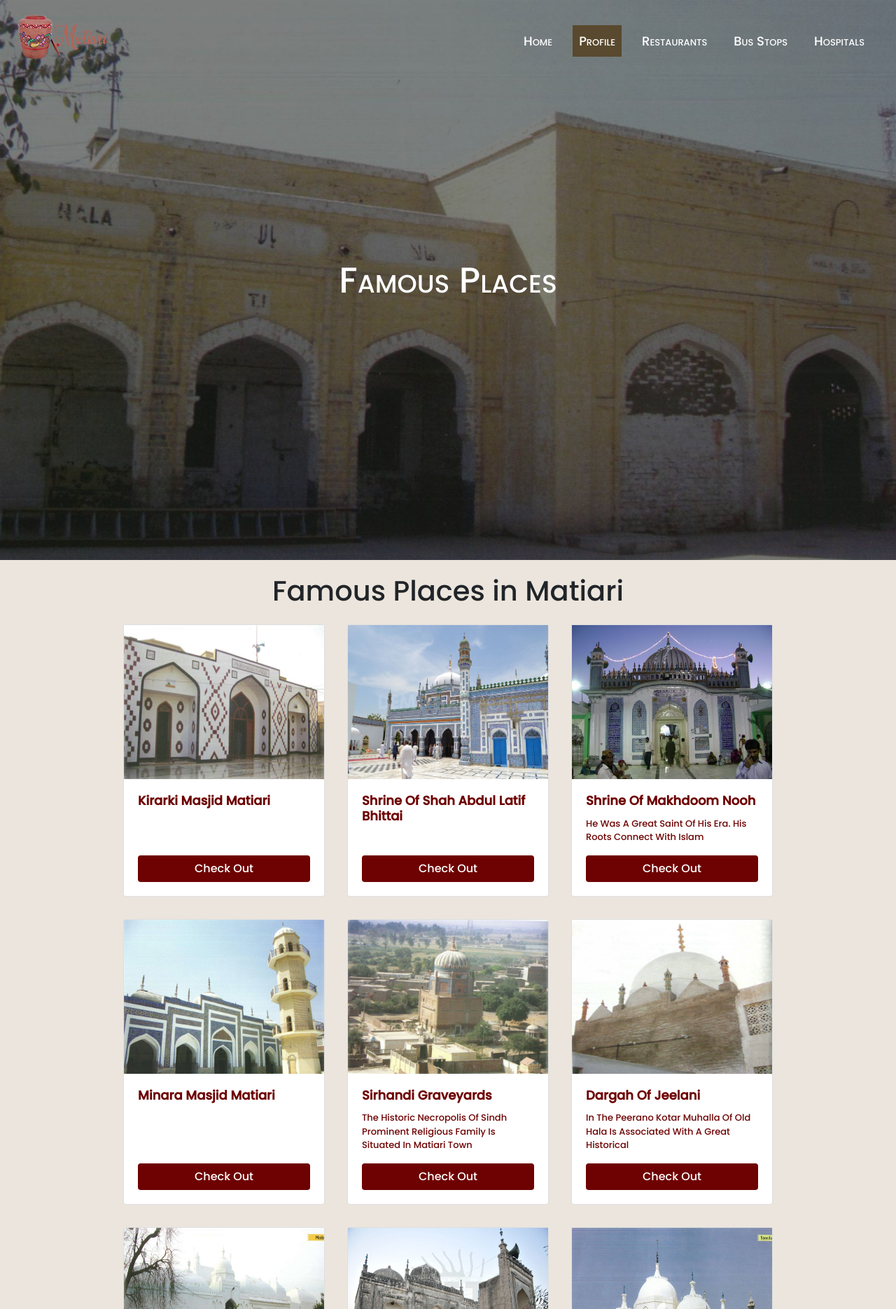
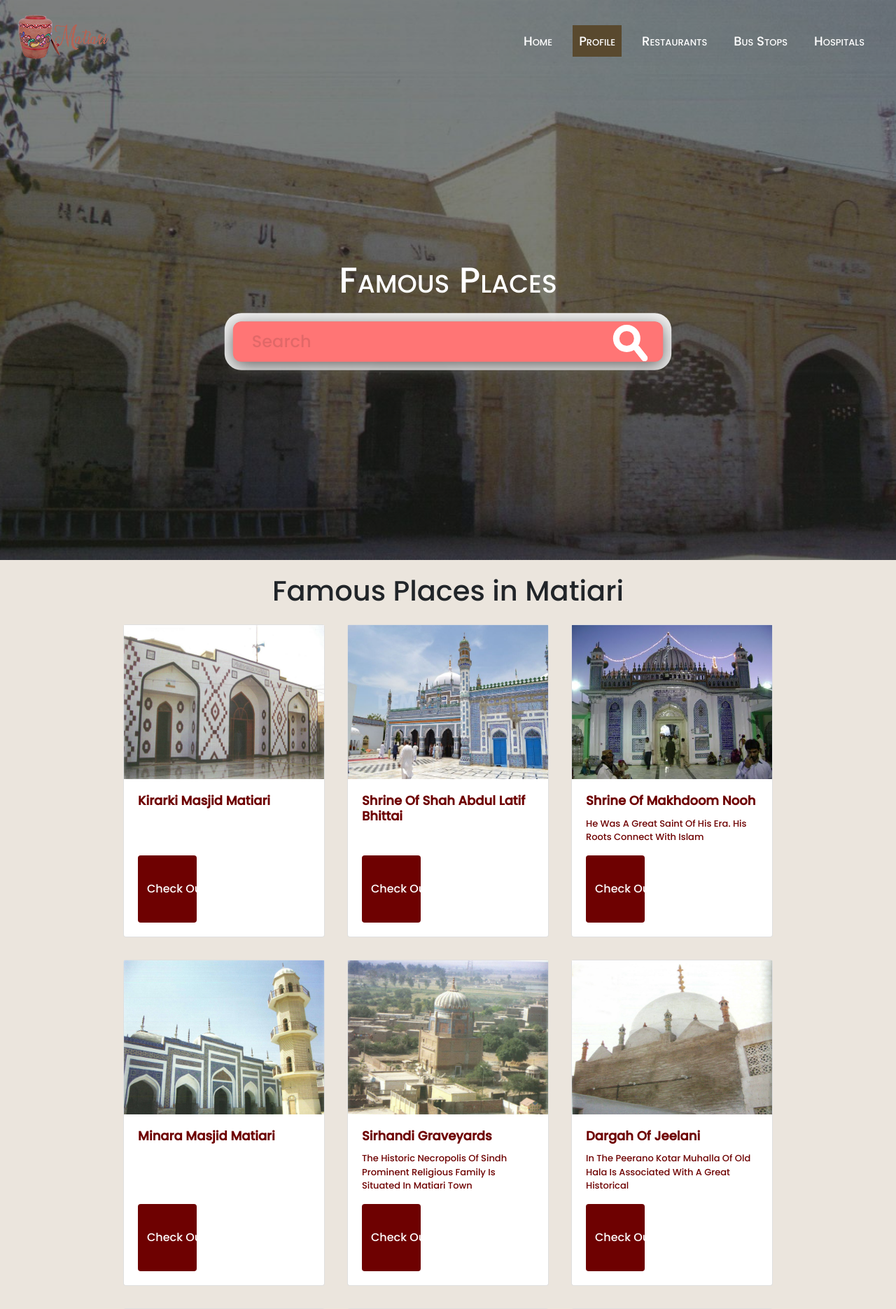
Before and after one commit to RashmikaLakshan/ExploreMatiari-HCI, a PHP site: page /famousplaces.html in a window 1280 px wide. Shown: the top 1870 px of the page at 70% size. Run offline with PHP 8.4, Linux system fonts and the light colour scheme; some libraries are stand-ins or nearby versions.

Commit message:
Add search bar to Famous places page

```diff
--- a/css/style.css
+++ b/css/style.css
@@ -344,3 +344,140 @@ a.active {
 .icon-color:hover{
   color: red;
 }
+
+.tb{
+    display: table;
+    width: 100%;
+}
+
+.td{
+    display: table-cell;
+    vertical-align: middle;
+}
+
+input, button{
+    color: #fff;
+    font-family: Nunito;
+    padding: 0;
+    margin: 0;
+    border: 0;
+    background-color: transparent;
+}
+
+#cover{
+    position: absolute;
+    top: 55%;
+    left: 0;
+    right: 0;
+    width: 80%;
+    padding: 0px 35px;
+    margin: 0px auto;
+    background-color: #ff7575;
+    border-radius: 20px;
+    box-shadow: 0 10px 40px #646464, 0 0 0 20px #ffffffeb;
+    transform: scale(0.6);
+}
+
+@media screen and (max-width: 768px) {
+  #cover{
+    width: 100%;
+  }
+}
+
+input[type="text"]{
+    width: 100%;
+    height: 60px;
+    font-size: 40px;
+    line-height: 1;
+    padding-left: 10px;
+}
+
+input[type="text"]::placeholder{
+    color: #e16868;
+}
+
+#s-cover{
+    width: 1px;
+    padding-left: 35px;
+}
+
+button{
+    position: relative;
+    display: block;
+    width: 84px;
+    height: 96px;
+    cursor: pointer;
+}
+
+#s-circle{
+    position: relative;
+    top: -8px;
+    left: 0;
+    width: 65px;
+    height: 65px;
+    margin-top: 0;
+    border-width: 15px;
+    border: 15px solid #fff;
+    background-color: transparent;
+    border-radius: 50%;
+    transition: 0.5s ease all;
+}
+
+button span{
+    position: absolute;
+    top: 68px;
+    left: 43px;
+    display: block;
+    width: 45px;
+    height: 15px;
+    background-color: transparent;
+    border-radius: 10px;
+    transform: rotateZ(52deg);
+    transition: 0.5s ease all;
+}
+
+button span:before, button span:after{
+    content: '';
+    position: absolute;
+    bottom: 0;
+    right: 0;
+    width: 45px;
+    height: 15px;
+    background-color: #fff;
+    border-radius: 10px;
+    transform: rotateZ(0);
+    transition: 0.5s ease all;
+}
+
+#s-cover:hover #s-circle{
+    top: -1px;
+    width: 67px;
+    height: 15px;
+    border-width: 0;
+    background-color: #fff;
+    border-radius: 20px;
+}
+
+#s-cover:hover span{
+    top: 50%;
+    left: 56px;
+    width: 25px;
+    margin-top: -9px;
+    transform: rotateZ(0);
+}
+
+#s-cover:hover button span:before{
+    bottom: 11px;
+    transform: rotateZ(52deg);
+}
+
+#s-cover:hover button span:after{
+    bottom: -11px;
+    transform: rotateZ(-52deg);
+}
+
+#s-cover:hover button span:before, #s-cover:hover button span:after{
+    right: -6px;
+    width: 40px;
+    background-color: #fff;
+}
--- a/famousplaces.html
+++ b/famousplaces.html
@@ -47,14 +47,14 @@
   </head>
 
   <body>
-    <!-- Header and Nav -->
+
     <header>
       <nav class="navbar fixed-top navbar-expand-md navbar-default">
         <a href="#" class="navbar-brand"><img src="images/index/logo.png"></a>
 
         <button class="navbar-toggler toggler-example" type="button" data-toggle="collapse" data-target="#navbarCollapse"
-        aria-controls="navbarSupportedContent1" aria-expanded="false" aria-label="Toggle navigation"><span class="dark-blue-text"><i
-            class="fas fa-bars fa-1x"></i></span></button>
+        aria-controls="navbarSupportedContent1" aria-expanded="false" aria-label="Toggle navigation"><i
+        class="fas fa-bars fa-1x dark-blue-text"></i></button>
 
         <div class="collapse navbar-collapse" id="navbarCollapse">
             <div class="navbar-nav ml-auto" style="font-variant: small-caps; ">
@@ -65,296 +65,37 @@
                 <a href="hospitals.html" class="nav-item nav-link navFont">Hospitals</a>
             </div>
         </div>
-    </nav>
-      <!-- // Header and Nav -->
+      </nav>
 
-      <!-- Title heading -->
       <div class="title">
         <span class="heading">Famous Places</span>
       </div>
+
+      <div id="cover">
+          <div class="tb">
+            <div class="td"><input class="searchInput"  id="myInput" type="text" placeholder="Search" required></div>
+            <div class="td" id="s-cover">
+              <button id="searchButton" type="submit">
+                <div id="s-circle"></div>
+                <span></span>
+              </button>
+            </div>
+          </div>
+      </div>
+
     </header>
-    <!-- // Title heading -->
 
-    <!-- PAGE WRAPPER -->
     <div class="page-wrapper" >
       <div class="history d-flex justify-content-center">
         <h1 class="history-heading1 text-center" >Famous Places in Matiari</h1>
         <hr />
       </div>
-      <!-- IMAGE GALLERY -->
-      <!-- <div class="image-gallery"> -->
-
-        <!-- IMAGE -->
-        <!-- <div class="responsive">
-          <div class="gallery">
-            <a href="images/famousplaces/masjidKirarki.jpg" target="_blank"
-              ><img
-                width="200"
-                height="200"
-                src="images/famousplaces/masjidKirarki.jpg"
-                alt="Kirarki Masjid Matiari"
-                title="Kirarki Masjid Matiari"
-            /></a>
-            <div class="des"><strong>Kirarki Masjid Matiari</strong></div>
-          </div>
-        </div> -->
-        <!-- // IMAGE -->
-        <!-- IMAGE -->
-        <!-- <div class="responsive">
-          <div class="gallery">
-            <a
-              href="images/famousplaces/shrineShahAbdulLatif.jpg"
-              target="_blank"
-              ><img
-                width="200"
-                height="200"
-                src="images/famousplaces/shrineShahAbdulLatif.jpg"
-                alt="Shrine of Shah Abdul Latif Bhittai"
-                title="Shrine of Shah Abdul Latif Bhittai"
-            /></a>
-            <div class="des">
-              <strong>Shrine of Shah Abdul Latif Bhittai</strong>
-            </div>
-          </div>
-        </div> -->
-        <!-- IMAGE -->
-        <!-- <div class="responsive">
-          <div class="gallery">
-            <a href="images/famousplaces/shrineMakhdoomNooh.jpg" target="_blank"
-              ><img
-                width="200"
-                height="200"
-                src="images/famousplaces/shrineMakhdoomNooh.jpg"
-                alt="Shrine of Makhdoom Nooh"
-                title="Shrine of Makhdoom Nooh"
-            /></a>
-            <div class="des">
-              <strong>Shrine of Hazrat Makhdoom Sarwar Nooh (RA)</strong>, he
-              was a great saint of his era. His roots connect with Islam
-            </div>
-          </div>
-        </div> -->
-        <!-- // IMAGE -->
-        <!-- IMAGE -->
-        <!-- <div class="responsive">
-          <div class="gallery">
-            <a href="images/famousplaces/masjidMinara.jpg" target="_blank"
-              ><img
-                width="200"
-                height="200"
-                src="images/famousplaces/masjidMinara.jpg"
-                alt="Minara Masjid Matiari"
-                title="Minara Masjid Matiari"
-            /></a>
-            <div class="des"><strong>Minara Masjid Matiari</strong></div>
-          </div>
-        </div> -->
-        <!-- // IMAGE -->
-        <!-- IMAGE -->
-        <!-- <div class="responsive">
-          <div class="gallery">
-            <a href="images/famousplaces/graveyardSirhari.jpg" target="_blank"
-              ><img
-                width="200"
-                height="200"
-                src="images/famousplaces/graveyardSirhari.jpg"
-                alt="Sirhandi Graveyards"
-                title="Sirhandi Graveyards"
-            /></a>
-            <div class="des">
-              <strong>Sirhandi Graveyards</strong>, the historic necropolis of
-              Sindh prominent religious family is situated in Matiari town
-            </div>
-          </div>
-        </div> -->
-        <!-- // IMAGE -->
-        <!-- IMAGE -->
-        <!-- <div class="responsive">
-          <div class="gallery">
-            <a href="images/famousplaces/shrineJeelani.jpg" target="_blank"
-              ><img
-                width="200"
-                height="200"
-                src="images/famousplaces/shrineJeelani.jpg"
-                alt="Jeelani Shrine"
-                title="Jeelani Shrine"
-            /></a>
-            <div class="des">
-              The <strong> Dargah of Jeelani</strong> in the Peerano Kotar
-              Muhalla of Old Hala is associated with a great historical
-              significance
-            </div>
-          </div>
-        </div> -->
-        <!-- // IMAGE -->
-        <!-- IMAGE -->
-        <!-- <div class="responsive">
-          <div class="gallery">
-            <a href="images/famousplaces/templecomplex.jpg" target="_blank"
-              ><img
-                width="200"
-                height="200"
-                src="images/famousplaces/templecomplex.jpg"
-                alt="Odero Lal Temple Complex"
-                title="Odero Lal Temple Complex"
-            /></a>
-            <div class="des">
-              <strong>Odero Lal Temple Complex</strong> is more than a temple:
-              it is centuries old sanctuary for Hindus and Muslims
-            </div>
-          </div>
-        </div> -->
-        <!-- // IMAGE -->
-        <!-- IMAGE -->
-        <!-- <div class="responsive">
-          <div class="gallery">
-            <a href="images/famousplaces/tombsTalpurs.jpg" target="_blank"
-              ><img
-                width="200"
-                height="200"
-                src="images/famousplaces/tombsTalpurs.jpg"
-                alt="Talpur Tombs"
-                title="Talpur Tombs"
-            /></a>
-            <div class="des">
-              <strong>Tombs of Talpurs</strong>, Khudabad, near Hala was once
-              the capital of the Talpurs before they moved to Hyderabad,
-            </div>
-          </div>
-        </div> -->
-        <!-- // IMAGE -->
-        <!-- IMAGE -->
-        <!-- <div class="responsive">
-          <div class="gallery">
-            <a href="images/famousplaces/masjidSaeedabad.jpg" target="_blank"
-              ><img
-                width="200"
-                height="200"
-                src="images/famousplaces/masjidSaeedabad.jpg"
-                alt="Saeedabad Mosque"
-                title="Saeedabad Mosque"
-            /></a>
-            <div class="des">
-              <strong>Saeedabad Ancient Mosques</strong>, there are two ancient
-              mosques of identical shape (three domed), size and the age are
-              situated in new and the old Saeedabad localities
-            </div>
-          </div>
-        </div> -->
-        <!-- // IMAGE -->
-        <!-- IMAGE -->
-        <!-- <div class="responsive">
-          <div class="gallery">
-            <a href="images/famousplaces/saeedabadprison.jpg" target="_blank"
-              ><img
-                width="200"
-                height="200"
-                src="images/famousplaces/saeedabadprison.jpg"
-                alt="Saeedabad Monument"
-                title="Saeedabad Monument"
-            /></a>
-            <div class="des">
-              <strong>Saeedabad Monument (1928)</strong>, hardly very few
-              architectural monuments of colonial period could have managed
-              their existence
-            </div>
-          </div>
-        </div> -->
-        <!-- // IMAGE -->
-        <!-- IMAGE -->
-        <!-- <div class="responsive">
-          <div class="gallery">
-            <a href="images/famousplaces/saeedabadprison2.jpg" target="_blank"
-              ><img
-                width="200"
-                height="200"
-                src="images/famousplaces/saeedabadprison2.jpg"
-                alt="Saeedabad Prison "
-                title="Saeedabad Prison"
-            /></a>
-            <div class="des"><strong> Saeedabad Prison (1928) </strong></div>
-          </div>
-        </div> -->
-        <!-- // IMAGE -->
-        <!-- IMAGE -->
-        <!-- <div class="responsive">
-          <div class="gallery">
-            <a href="images/famousplaces/pirjhando.jpg" target="_blank"
-              ><img
-                width="200"
-                height="200"
-                src="images/famousplaces/pirjhando.jpg"
-                alt="Pir Jhando"
-                title="Pir Jhando"
-            /></a>
-            <div class="des">
-              <strong>Pir Jhando villages</strong> in Saeedabad taluka had been
-              one of the prominent and prestigious centres
-            </div>
-          </div>
-        </div> -->
-        <!-- // IMAGE -->
-        <!-- IMAGE -->
-        <!-- <div class="responsive">
-          <div class="gallery">
-            <a href="images/famousplaces/shrineHashim.jpg" target="_blank"
-              ><img
-                width="200"
-                height="200"
-                src="images/famousplaces/shrineHashim.jpg"
-                alt="Shrine of Sakhi Syed Hashim Shah Badshah"
-                title="Shrine of Sakhi Syed Hashim Shah Badshah"
-            /></a>
-            <div class="des">
-              <strong>Shrine of Sakhi Syed Hashim Shah Badshah</strong>
-            </div>
-          </div>
-        </div> -->
-        <!-- // IMAGE -->
-        <!-- IMAGE -->
-        <!-- <div class="responsive">
-          <div class="gallery">
-            <a href="images/famousplaces/masjidJamia.jpg" target="_blank"
-              ><img
-                width="200"
-                height="200"
-                src="images/famousplaces/masjidJamia.jpg"
-                alt="Jamia Masjid Matiari"
-                title="Jamia Masjid Matiari"
-            /></a>
-            <div class="des"><strong>Jamia Masjid Matiari</strong></div>
-          </div>
-        </div> -->
-        <!-- // IMAGE -->
-        <!-- IMAGE -->
-        <!-- <div class="responsive">
-          <div class="gallery">
-            <a href="images/famousplaces/shrineRakundin.jpg" target="_blank"
-              ><img
-                width="200"
-                height="200"
-                src="images/famousplaces/shrineRakundin.jpg"
-                alt="Shrine of Sakhi Syed Rakundin Shah Badshah"
-                title="Shrine of Sakhi Syed Rakundin Shah Badshah"
-            /></a>
-            <div class="des">
-              <strong>Shrine of Sakhi Syed Rakundin Shah Badshah</strong>
-            </div>
-          </div>
-        </div> -->
-        <!-- // IMAGE  -->
-      <!-- </div> -->
-      <!-- // IMAGE GALLERY-->
 
       <div class="container">
         <div class="row justify-content-center d-flex" id="gallery" ></div>
       </div>
+    </div>
 
-
-    </div>
-    <!-- // PAGE WRAPPER-->
-
-    <!-- Footer -->
     <footer>
       <div class="footer">
         <div class="footer-content">
@@ -398,7 +139,6 @@
         </div>
       </div>
     </footer>
-    <!-- // Footer -->
 
   <script src="https://code.jquery.com/jquery-3.2.1.slim.min.js"
   integrity="sha384-KJ3o2DKtIkvYIK3UENzmM7KCkRr/rE9/Qpg6aAZGJwFDMVNA/GpGFF93hXpG5KkN"
@@ -504,27 +244,70 @@
     },
   ]
 
-  var html = '<div class="card m-3 zoom" style="width: 18rem;">';
-  html += '<div class="card-head"></div>';
-  html += '<div class="card-body d-flex flex-column">';
-  html += '<h5 class="card-title"></h5>';
-  html += '<p class="card-text"></p>';
-  html += '<a href="#" class="btn btn-checkout mt-auto text-center card-btn">Check Out</a>';
-  html += '</div>';
-  html += '</div>';
+  function onClicks(index) {
+    window.scroll({
+      top: 5000,
+      left: 0,
+      behavior: 'smooth'
+    });
+    clickLocation(25.5922273, 68.4424681);
+  }
 
+  var cards = "";
   for (var i = 0; i < data.length; i++) {
-    $('#gallery').append(html);
+    cards += `<div class="card m-3 zoom" style="width: 18rem;">
+                <div class="card-head">
+                  <img src="${data[i].image}" style="height:220px;width:286px"></img>
+                </div>
+                <div class="card-body d-flex flex-column">
+                  <h5 class="card-title">${data[i].title}</h5>
+                  <p class="card-text">${data[i].description}</p>
+                  <button id="btnclick" onclick="onClicks(${i});" class="btn btn-checkout mt-auto text-center card-btn">Check Out</button>
+                </div>
+              </div>`;
+  }
+  $('#gallery').html(cards);
 
-    uimg = data[i].image;
 
-    var $img = $("<img/>");
-    $img.width('286px');
-    $img.height('220px');
-    $img.attr("src", uimg);
-    $(".card-head:eq("+i+")").append($img);
-    $(".card-title:eq("+i+")").text(data[i].title);
-    $(".card-text:eq("+i+")").text(data[i].description);
-    $(".btn:eq("+i+")").attr("href",data[i].link);
+  $('#myInput').keyup(function(){
+    showFilteredCards();
+  });
+
+  $(document).ready(function(){
+    $("#searchButton").click(function() {
+      showFilteredCards();
+    });
+  });
+
+
+  function showFilteredCards(){
+    var searchField = $('#myInput').val().toLowerCase();
+    if(searchField === '')  {
+      return $('#gallery').html(cards);
+    }
+
+    var regex = new RegExp(searchField, "i");
+    var filteredCards = "";
+    $.each(data, function(key, val){
+      if (val.title.toLowerCase().search(regex) != -1) {
+        filteredCards += `<div class="card m-3 zoom" style="width: 18rem;">
+                  <div class="card-head">
+                    <img src="${data[key].image}" style="height:220px;width:286px"></img>
+                  </div>
+                  <div class="card-body d-flex flex-column">
+                    <h5 class="card-title">${data[key].title}</h5>
+                    <p class="card-text">${data[key].description}</p>
+                    <button id="btnclick" onclick="onClicks(${key});" class="btn btn-checkout mt-auto text-center card-btn">Check Out</button>
+                  </div>
+                </div>`;
+      }
+    });
+
+    if(filteredCards != ""){
+      return $('#gallery').html(filteredCards);
+    }else{
+      return $('#gallery').html('<div class="text-danger text-uppercase m-5 font-weight-bold">not found</div>');
+    }
   }
+
 </script>
```
